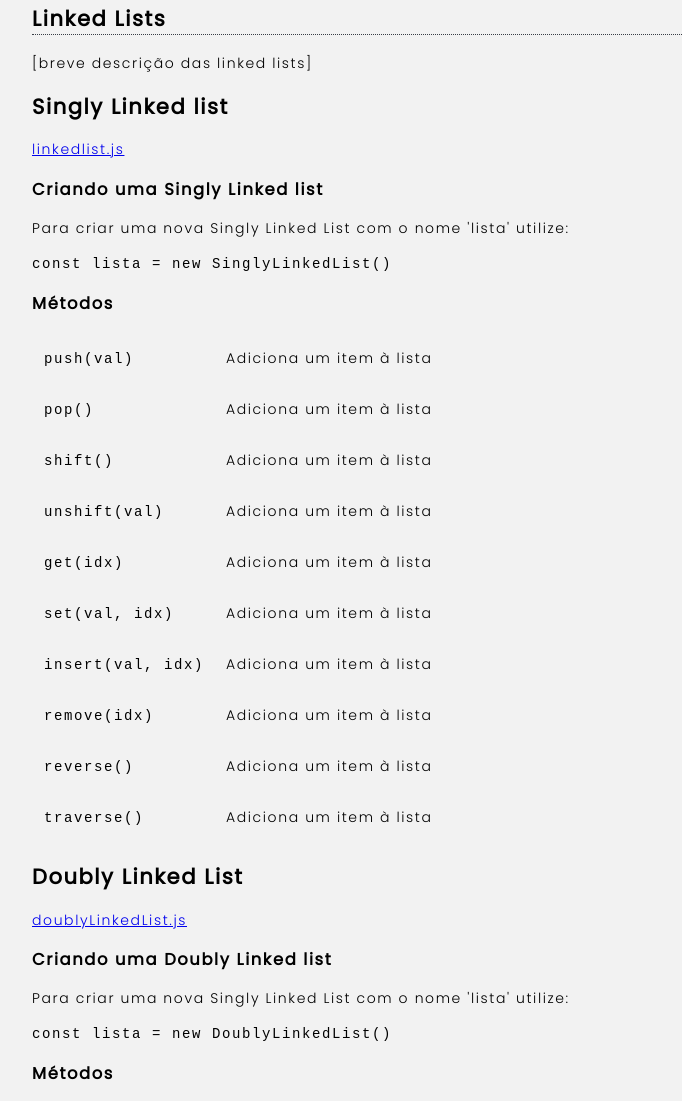
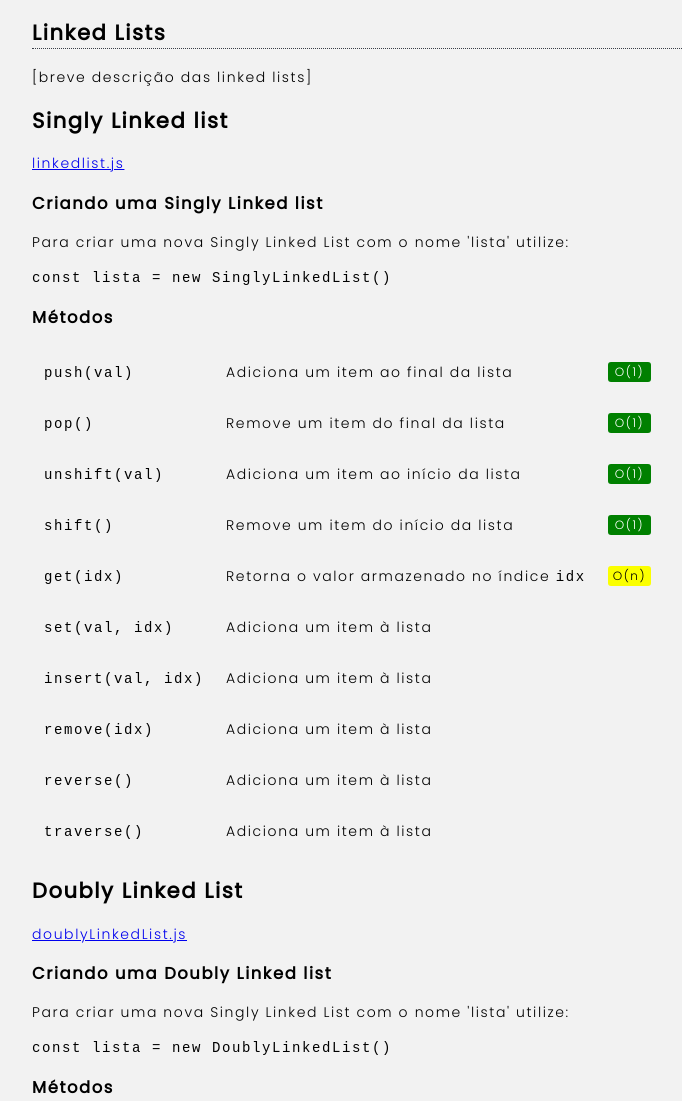
Before and after one commit to JohelPires/ds-libraries, a plain HTML site: page index.html in a window 1280 px wide. Shown: the part 1169-2270 px from the top of the page, without its empty margins (254-936 px from the left). Drawn offline with Linux system fonts and the light colour scheme.

Commit message:
mexendo no conteudo

```diff
--- a/index.html
+++ b/index.html
@@ -44,16 +44,18 @@
           Cada uma das estruturas de dados é apresentada aqui com seus métodos e
           forma de utilização, bem como a sua respectiva marcação de
           complexidade de tempo e de espaço, com marcações como esta:
-          <span class="green badge">O(logN)</span> ou
+          <span class="lightgreen badge">O(logN)</span> ou
           <span class="yellow badge">O(N)</span>. As cores são de acordo com o
           gráfico:
         </p>
+        <p class="center">
           <img
             src="/imgs/bigo.jpeg"
             alt="big O notation chart"
             srcset=""
             width="600px"
           />
+        </p>
       </section>
 
       <section id="Como_Utilizar" class="main-section">
@@ -86,23 +88,30 @@
         <table>
           <tr>
             <td><code>push(val)</code></td>
-            <td><p>Adiciona um item à lista</p></td>
+            <td><p>Adiciona um item ao final da lista</p></td>
+            <td><p class="green badge">O(1)</p></td>
           </tr>
           <tr>
             <td><code>pop()</code></td>
-            <td><p>Adiciona um item à lista</p></td>
+            <td><p>Remove um item do final da lista</p></td>
+            <td><p class="green badge">O(1)</p></td>
+          </tr>
+          <tr>
+            <td><code>unshift(val)</code></td>
+            <td><p>Adiciona um item ao início da lista</p></td>
+            <td><p class="green badge">O(1)</p></td>
           </tr>
           <tr>
             <td><code>shift()</code></td>
-            <td><p>Adiciona um item à lista</p></td>
-          </tr>
-          <tr>
-            <td><code>unshift(val)</code></td>
-            <td><p>Adiciona um item à lista</p></td>
+            <td><p>Remove um item do início da lista</p></td>
+            <td><p class="green badge">O(1)</p></td>
           </tr>
           <tr>
             <td><code>get(idx)</code></td>
-            <td><p>Adiciona um item à lista</p></td>
+            <td>
+              <p>Retorna o valor armazenado no índice <code>idx</code></p>
+            </td>
+            <td><p class="yellow badge">O(n)</p></td>
           </tr>
           <tr>
             <td><code>set(val, idx)</code></td>
--- a/styles.scss
+++ b/styles.scss
@@ -23,6 +23,13 @@ td {
   padding: 0 10px;
 }
 
+.center {
+  text-align: center;
+}
+img {
+  box-shadow: 0 3px 15px rgba(0, 0, 0, 0.1);
+}
+
 #navbar {
   display: flex;
   flex-direction: column;
@@ -32,7 +39,7 @@ td {
   position: fixed;
   background-color: $dark;
   color: $white;
-
+  box-shadow: 3px 0px 15px rgba(0, 0, 0, 0.5);
   h1 {
     padding: 10px;
   }
@@ -62,14 +69,21 @@ td {
 }
 
 .green {
-  background-color: rgb(63, 168, 63);
+  // background-color: rgb(63, 168, 63);
+  background-color: green;
   color: white;
+}
+.lightgreen {
+  // background-color: rgb(63, 168, 63);
+  background-color: lightgreen;
+  color: black;
 }
 .yellow {
   background-color: rgb(251, 255, 0);
   color: black;
 }
 .badge {
+  text-align: center;
   border-radius: 3px;
   font-size: 12px;
   padding: 1px 5px;
```
Also changed, not shown: styles.css, 1 other file. Lines whose indentation alone changed are shown as unchanged.
